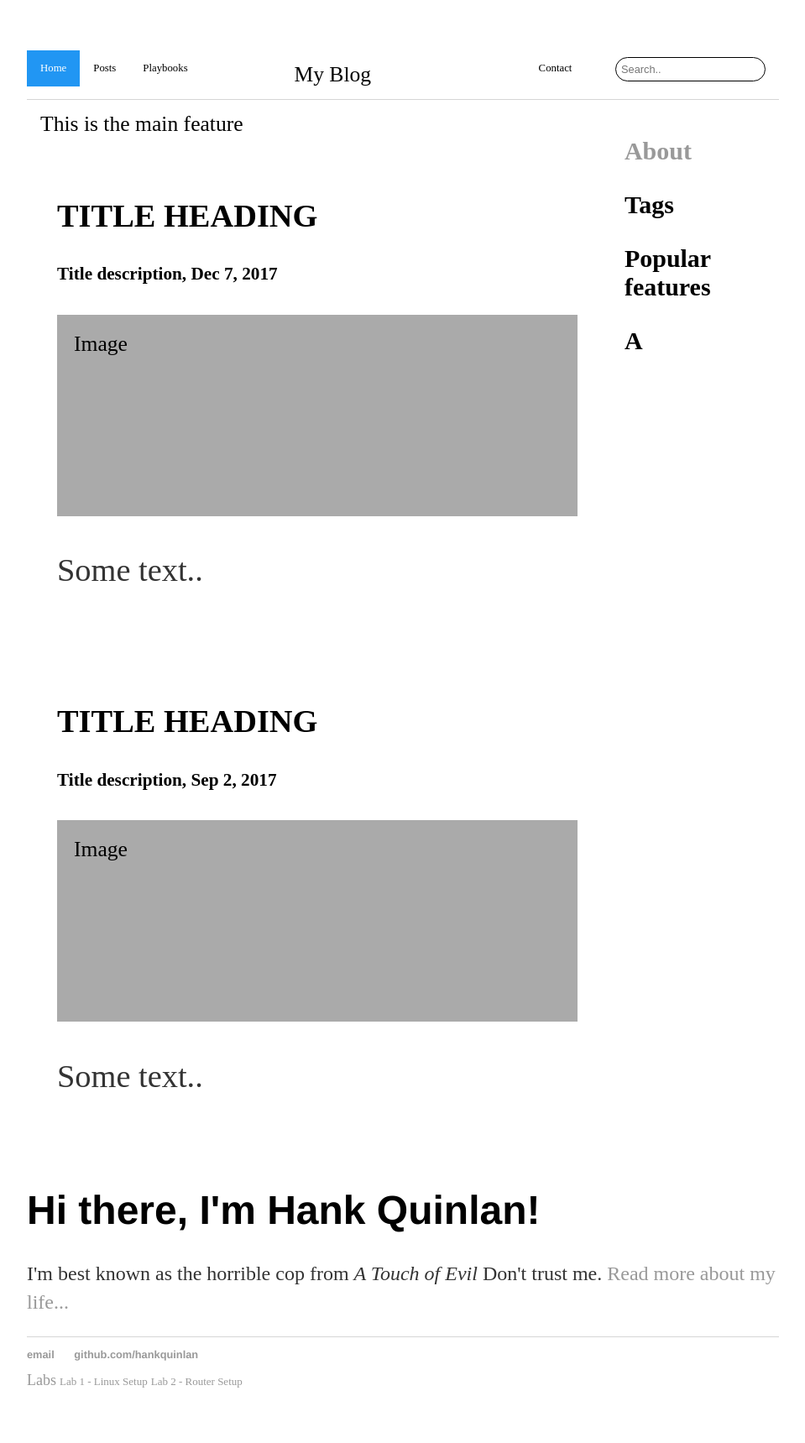
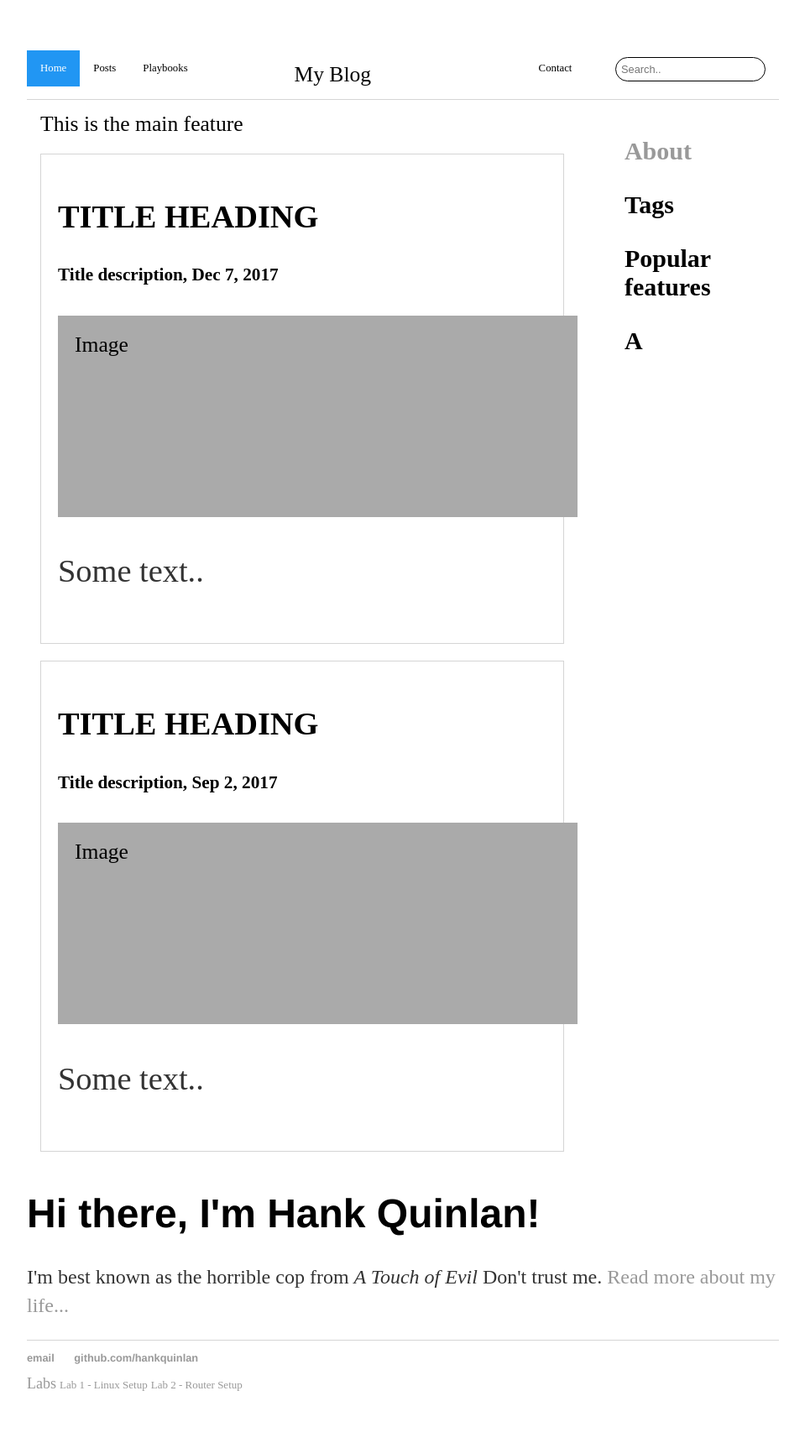
Before and after one commit to billparry99/billparry99.github.io, a Jekyll site: the page built from index.html, in a window 1280 px wide. Shown: the whole page at 84% size, without its empty margins (160-1119 px from the left). Built offline with Jekyll 4.4.1, drawn with Linux system fonts in a browser that asks for light colours.

Commit message:
Update main.css

```diff
--- a/css/main.css
+++ b/css/main.css
@@ -242,7 +242,7 @@ ul.posts li {
   background-color: white;
   padding: 20px;
   margin-top: 20px;
-  /*border: 1px solid #d5d5d5; */
+  border: 1px solid #d5d5d5;
 }
 
 /* Clear floats after the columns */
```
